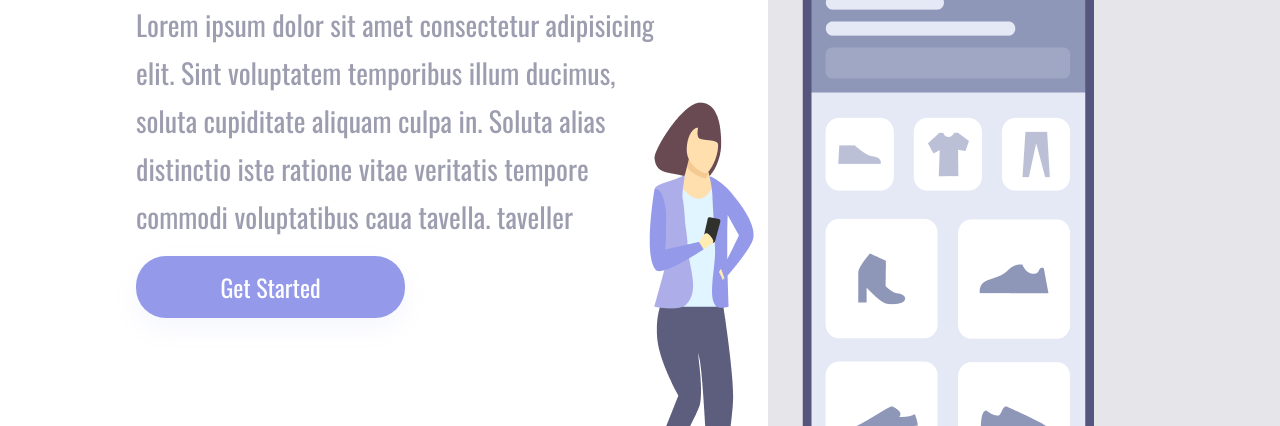
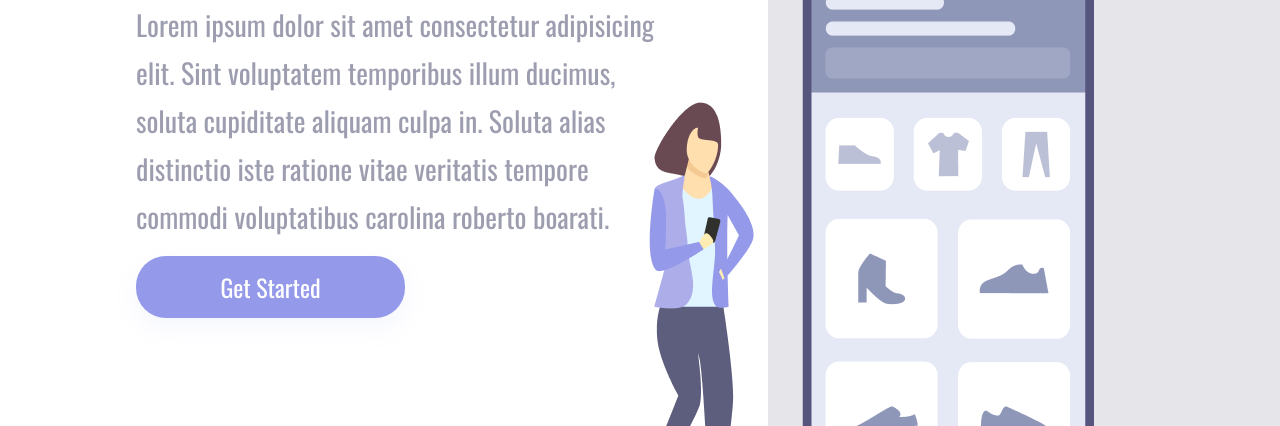
Before and after one commit to caua-dev-coder/DevClub, a plain HTML site: page index.html in a window 1280 px wide. Shown: the part 374-800 px from the top of the page. Drawn offline with nearby package versions, Linux system fonts and the light colour scheme.

Commit message:
alteracao no paragrafo no index.html

```diff
--- a/index.html
+++ b/index.html
@@ -21,7 +21,7 @@
           Lorem ipsum dolor sit amet consectetur adipisicing elit. Sint
           voluptatem temporibus illum ducimus, soluta cupiditate aliquam culpa
           in. Soluta alias distinctio iste ratione vitae veritatis tempore
-          commodi voluptatibus caua tavella. taveller
+          commodi voluptatibus carolina roberto boarati.
         </p>
         <button>Get Started</button>
       </section>
```
